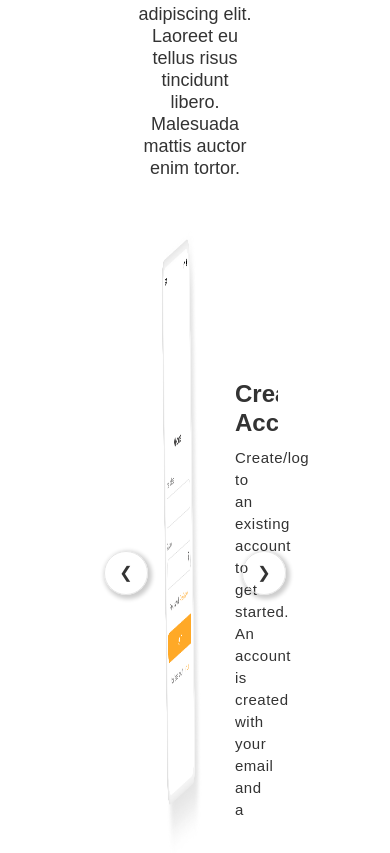
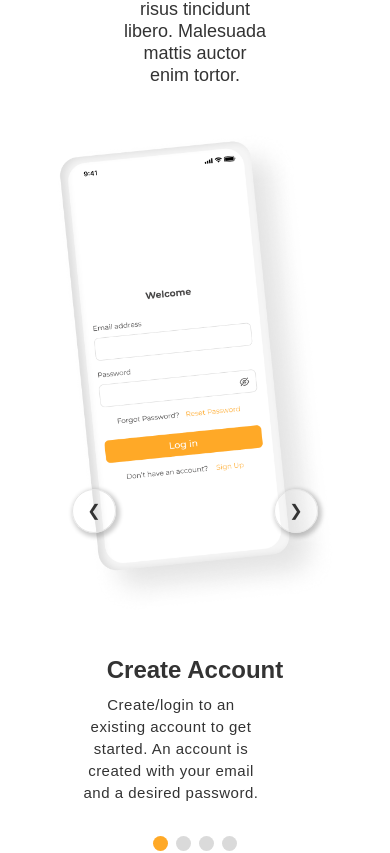
Before and after one commit to codepantha/foodsub, a React (Create React App) app: page / in a window 390 px wide. Shown: the part 3296-4149 px from the top of the page. Built offline with nearby package versions, Linux system fonts and the light colour scheme.

Commit message:
Make the hiw section and the slider mobile-responsive

```diff
--- a/src/containers/hiw/HIW.css
+++ b/src/containers/hiw/HIW.css
@@ -40,6 +40,7 @@
   height: 650px;
   text-align: center;
   padding-left: 5rem;
+  overflow-y: hidden;
 }
 
 .foodsub__hiw-slide_container--slide_img img {
@@ -128,3 +129,34 @@
   from {opacity: .4}
   to {opacity: 1}
 }
+
+@media screen and (max-width: 1050px) {
+  .foodsub__hiw {
+    padding: 6.25rem 3rem;
+  }
+}
+
+@media screen and (max-width: 900px) {
+  .foodsub__hiw-slide_container--slide_img {
+    height: 400px;
+  }
+
+  .foodsub__hiw-slide_container--slide_details p {
+    padding-right: 3rem;
+  }
+}
+
+@media screen and (max-width: 680px) {
+  .foodsub__hiw-slide_container--slide {
+    flex-direction: column;
+  }
+
+  .foodsub__hiw-slide_container--slide_img {
+    padding-left: 0;
+  }
+
+  .foodsub__hiw-slide_container--slide_details {
+    text-align: center;
+    padding: 2rem;
+  }
+}
```
